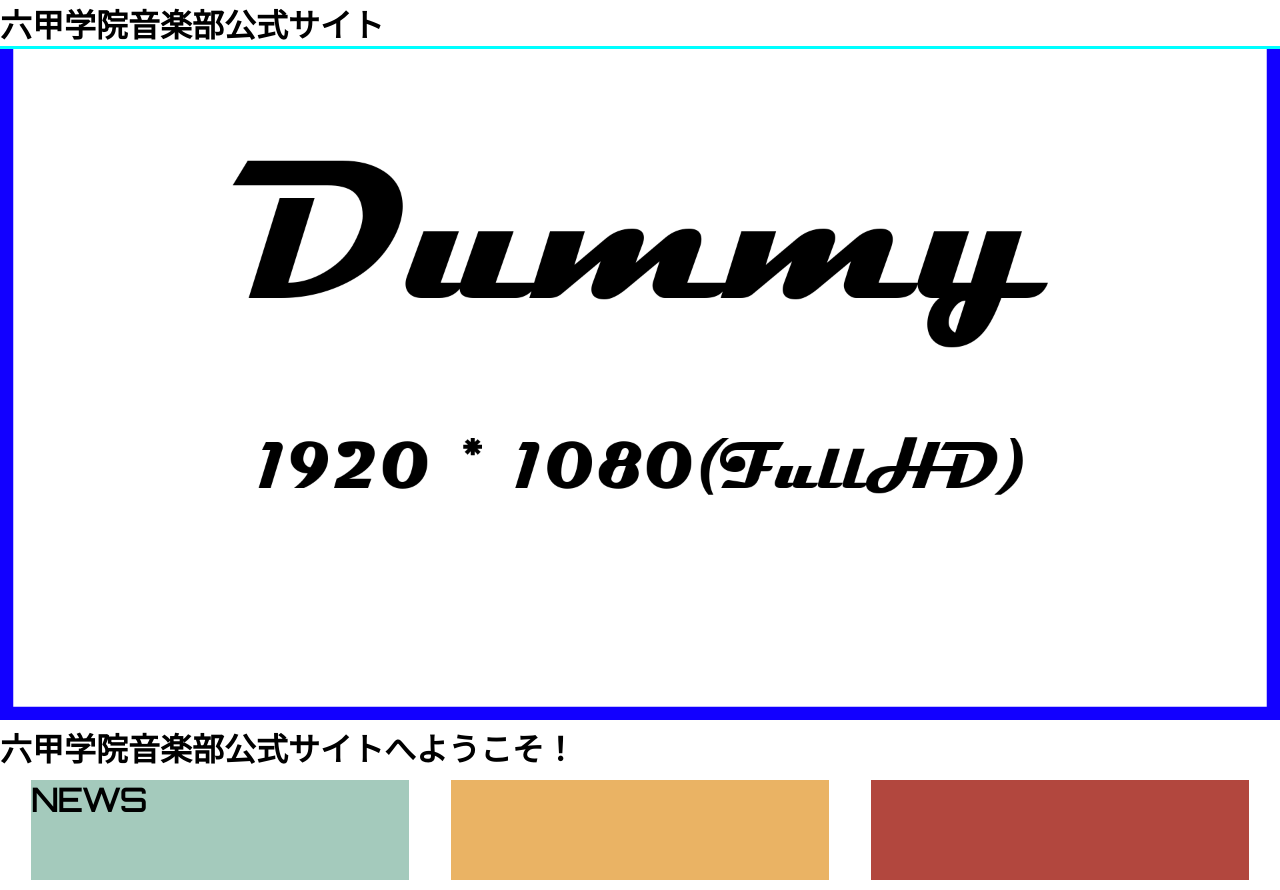
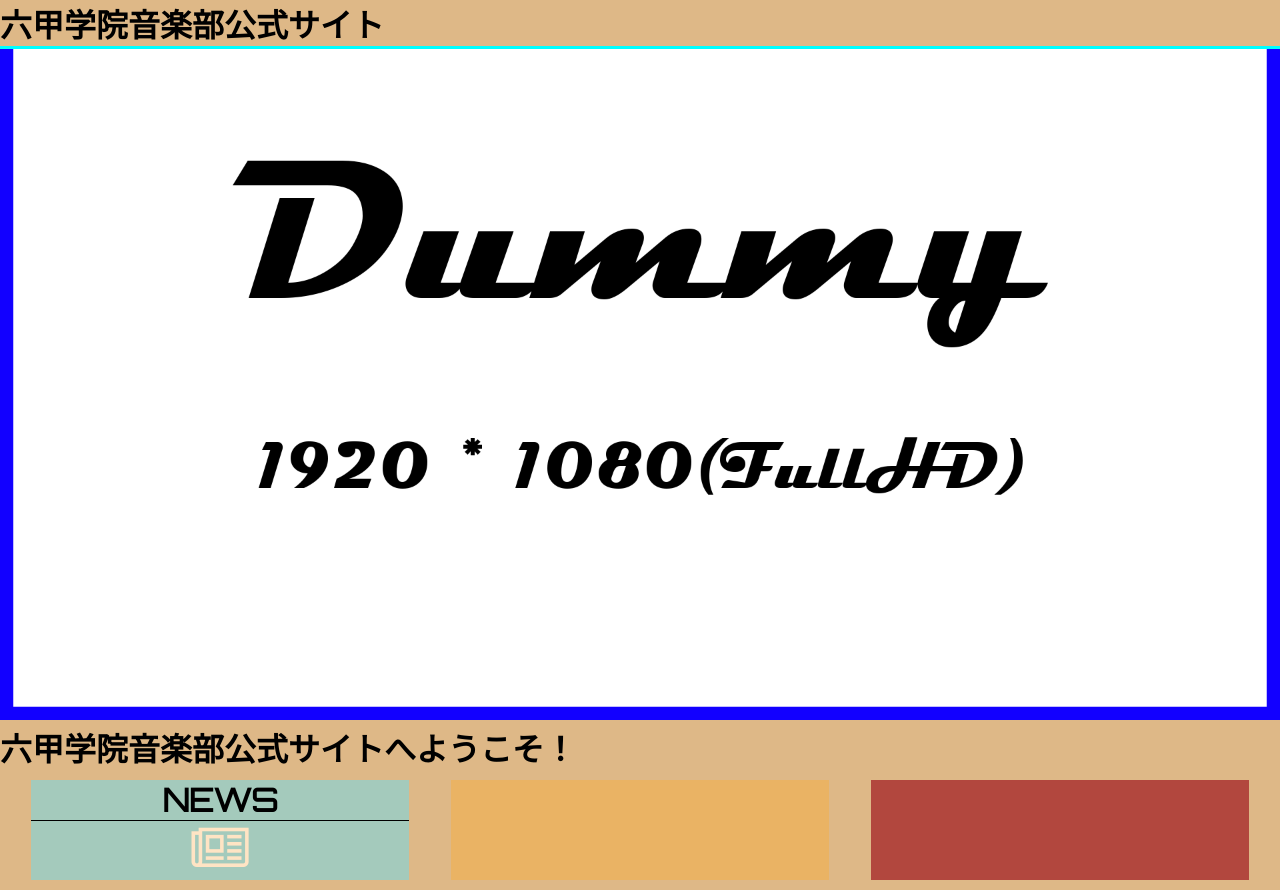
Before and after one commit to Happa8/MusicClubSite, a plain HTML site: page index.html in a window 1280 px wide. Drawn offline with Linux system fonts and the light colour scheme.

Commit message:
buttton change

```diff
--- a/index.html
+++ b/index.html
@@ -6,6 +6,7 @@
     <title>六甲学院音楽部サイト</title>
     <link rel="stylesheet" href="sytle.css">
     <link href='https://fonts.googleapis.com/css?family=Orbitron' rel='stylesheet' type='text/css'>
+    <link rel="stylesheet" href="http://maxcdn.bootstrapcdn.com/font-awesome/4.3.0/css/font-awesome.min.css">
 </head>
 
 <body>
@@ -21,17 +22,12 @@
     </div>
 
     <div class="topbuttons">
-        <div class="container">
-            <div class="button-news">
-                <h1>NEWS</h1>
-            </div>
-        </div>
-        <div class="container">
-            <div class="button-forvisiters"></div>
-        </div>
-        <div class="container">
-            <div class="button-formembers"></div>
-        </div>
+        <a href="#" class="button-news">
+            <h1 align="center">NEWS</h1>
+            <i class="fa fa-newspaper-o"></i>
+        </a>
+        <a href="#" class="button-forvisiters"></a>
+        <a href="#" class="button-formembers"></a>
     </div>
 
 
--- a/sytle.css
+++ b/sytle.css
@@ -3,8 +3,12 @@
 
 }
 
+html{
+    background-color: burlywood;
+}
+
 header{
-    background-color: white;
+    background-color: burlywood;
 
     border: 0px solid;
     border-bottom: 3px solid;
@@ -34,33 +38,37 @@ img.topimg{
 
 }
 
-.topbuttons .container{
-    position: relative;
-}
 
-.topbuttons .container:after{
-    padding-top: 75%;
-    display: block;
 
-}
-
-.topbuttons .container .button-news{
+.topbuttons .button-news{
     width: 30%;
     height: 100px;
     background-color: #a4cabc;
     float: left;
     margin-left: 1.6665%;
     margin-right: 1.6665%;
+    text-align: center;
 
 }
 
-.topbuttons .button-news h1{
-    height: 50%;
+.topbuttons h1{
     font-family: 'Orbitron', sans-serif;
     font-size: 200%;
+    border-bottom: 1px solid;
 }
 
-.topbuttons .container .button-forvisiters{
+.topbuttons a {
+    text-decoration: none;
+    color: black;
+}
+
+.topbuttons i{
+    font-size: 50px;
+    color: bisque;
+    margin: 3px;
+}
+
+.topbuttons .button-forvisiters{
     width: 30%;
     height: 100px;
     background-color: #eab364;
@@ -69,7 +77,7 @@ img.topimg{
     margin-right: 1.6665%;
 }
 
-.topbuttons .container .button-formembers{
+.topbuttons .button-formembers{
     width: 30%;
     height: 100px;
     background-color: #b2473e;
```
